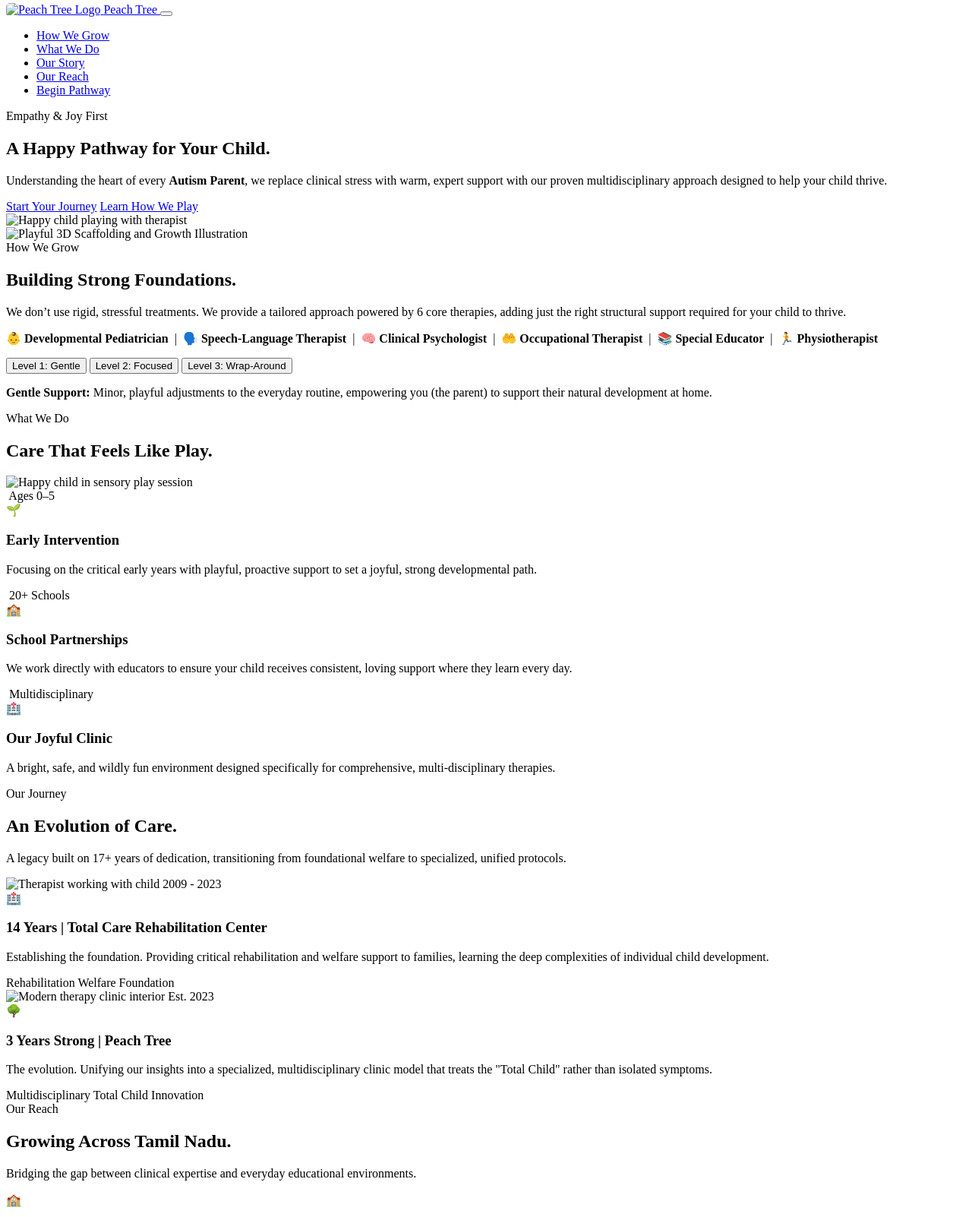
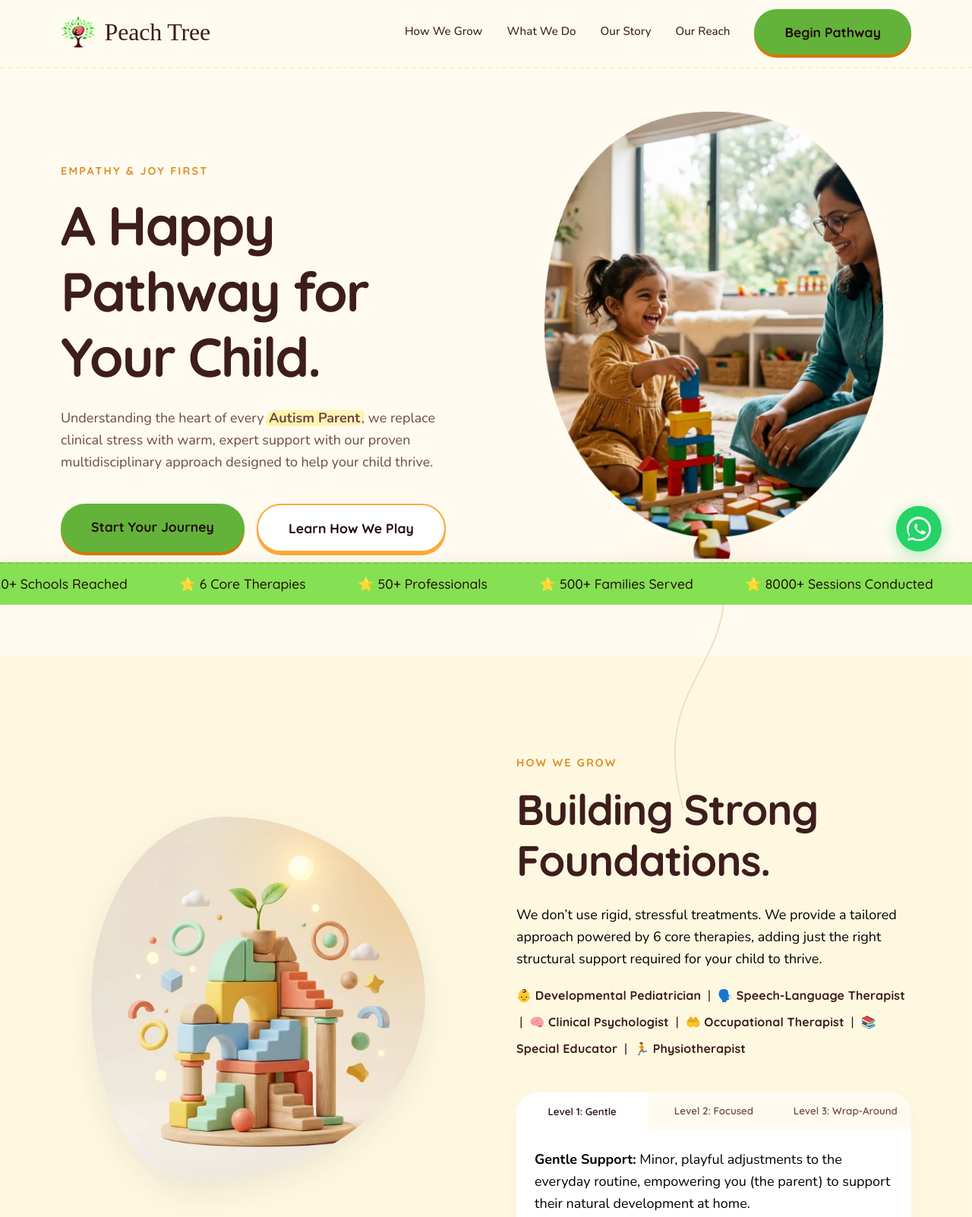
Before and after one commit to peachtreerwt-maker/peachtree, a plain HTML site: page index.html in a window 1280 px wide. Shown: the part 4-1606 px from the top of the page at 76% size. Drawn offline with nearby package versions, Linux system fonts and the light colour scheme; the site is published under a folder, as on GitHub Pages, so addresses that start at the root find nothing; a web font is replaced by a local one.

Commit message:
Deploying to gh-pages from @ peachtreerwt-maker/peachtree@ed965365943817f7b734a9dc2893bffebd788b96 🚀

```diff
--- a/index.html
+++ b/index.html
@@ -11,9 +11,9 @@
     <link
         href="https://fonts.googleapis.com/css2?family=DM+Serif+Text&family=Nunito:wght@400;500;600;700&family=Quicksand:wght@500;600;700&display=swap"
         rel="stylesheet">
-    <link rel="icon" type="image/jpeg" href="/peachtree/assets/brand_logo.jpg">
-  <script type="module" crossorigin src="/peachtree/assets/index-CtRHVdKo.js"></script>
-  <link rel="stylesheet" crossorigin href="/peachtree/assets/index-C4VvoQ-v.css">
+    <link rel="icon" type="image/jpeg" href="./assets/brand_logo.jpg">
+  <script type="module" crossorigin src="./assets/index-CtRHVdKo.js"></script>
+  <link rel="stylesheet" crossorigin href="./assets/index-C4VvoQ-v.css">
 </head>
 
 <body>
@@ -38,7 +38,7 @@
     <nav class="navbar low-sensory-nav">
         <div class="nav-container container">
             <a href="#" class="logo">
-                <img src="/peachtree/assets/brand_logo.jpg" alt="Peach Tree Logo" class="logo-img"
+                <img src="./assets/brand_logo.jpg" alt="Peach Tree Logo" class="logo-img"
                     style="height: 44px; width: auto; object-fit: contain; border-radius: 5px; mix-blend-mode: multiply;">
                 <span class="logo-text">Peach Tree</span>
             </a>
@@ -79,7 +79,7 @@
                 </div>
                 <div class="hero-visual">
                     <div class="balloon-container">
-                        <img src="/peachtree/assets/hero.webp" alt="Happy child playing with therapist" class="hero-img-masked">
+                        <img src="./assets/hero.webp" alt="Happy child playing with therapist" class="hero-img-masked">
                         <!-- Internal shadows will be handled via an overlay in CSS -->
                         <div class="balloon-overlay"></div>
                     </div>
@@ -92,7 +92,7 @@
             <div class="container protocol-grid">
                 <div class="protocol-visual text-center">
                     <div class="blob-mask-alt">
-                        <img src="/peachtree/assets/growth_scaffolding_hero.webp"
+                        <img src="./assets/growth_scaffolding_hero.webp"
                             alt="Playful 3D Scaffolding and Growth Illustration" class="scaffolding-img">
                     </div>
                 </div>
@@ -134,7 +134,7 @@
 
                 <div class="services-featured mt-5">
                     <div class="featured-image blob-mask-wide">
-                        <img src="/peachtree/assets/sensory.webp" alt="Happy child in sensory play session"
+                        <img src="./assets/sensory.webp" alt="Happy child in sensory play session"
                             class="w-100 object-cover">
                     </div>
                 </div>
@@ -142,7 +142,7 @@
                 <div class="services-grid mt-5">
                     <div class="journey-card">
                         <div class="journey-card-banner">
-                            <img src="/peachtree/assets/service_banner_seedling.webp" alt="" class="banner-img">
+                            <img src="./assets/service_banner_seedling.webp" alt="" class="banner-img">
                             <span class="journey-card-badge">Ages 0–5</span>
                         </div>
                         <div class="journey-card-body">
@@ -154,7 +154,7 @@
                     </div>
                     <div class="journey-card">
                         <div class="journey-card-banner">
-                            <img src="/peachtree/assets/service_banner_school.webp" alt="" class="banner-img">
+                            <img src="./assets/service_banner_school.webp" alt="" class="banner-img">
                             <span class="journey-card-badge">20+ Schools</span>
                         </div>
                         <div class="journey-card-body">
@@ -166,7 +166,7 @@
                     </div>
                     <div class="journey-card">
                         <div class="journey-card-banner">
-                            <img src="/peachtree/assets/service_banner_clinic.webp" alt="" class="banner-img">
+                            <img src="./assets/service_banner_clinic.webp" alt="" class="banner-img">
                             <span class="journey-card-badge">Multidisciplinary</span>
                         </div>
                         <div class="journey-card-body">
@@ -193,7 +193,8 @@
                 <div class="journey-cards">
                     <div class="journey-card">
                         <div class="journey-card-banner">
-                            <img src="/peachtree/assets/journey_rehab.webp" alt="Therapist working with child" class="banner-img">
+                            <img src="./assets/journey_rehab.webp" alt="Therapist working with child"
+                                class="banner-img">
                             <span class="journey-card-badge">2009 - 2023</span>
                         </div>
                         <div class="journey-card-body">
@@ -210,7 +211,7 @@
                     </div>
                     <div class="journey-card">
                         <div class="journey-card-banner">
-                            <img src="/peachtree/assets/journey_peachtree.webp" alt="Modern therapy clinic interior"
+                            <img src="./assets/journey_peachtree.webp" alt="Modern therapy clinic interior"
                                 class="banner-img">
                             <span class="journey-card-badge">Est. 2023</span>
                         </div>
@@ -261,7 +262,7 @@
                     </div>
                     <div class="impact-visual">
                         <div class="interactive-map">
-                            <img src="/peachtree/assets/tamil_nadu_map_light.png" alt="Tamil Nadu Partnership Map"
+                            <img src="./assets/tamil_nadu_map_light.png" alt="Tamil Nadu Partnership Map"
                                 class="map-img-light">
                             <!-- Glowing district markers positioned over the map -->
                             <div class="map-marker" style="top: 15%; left: 80%;" data-district="Chennai">
```
